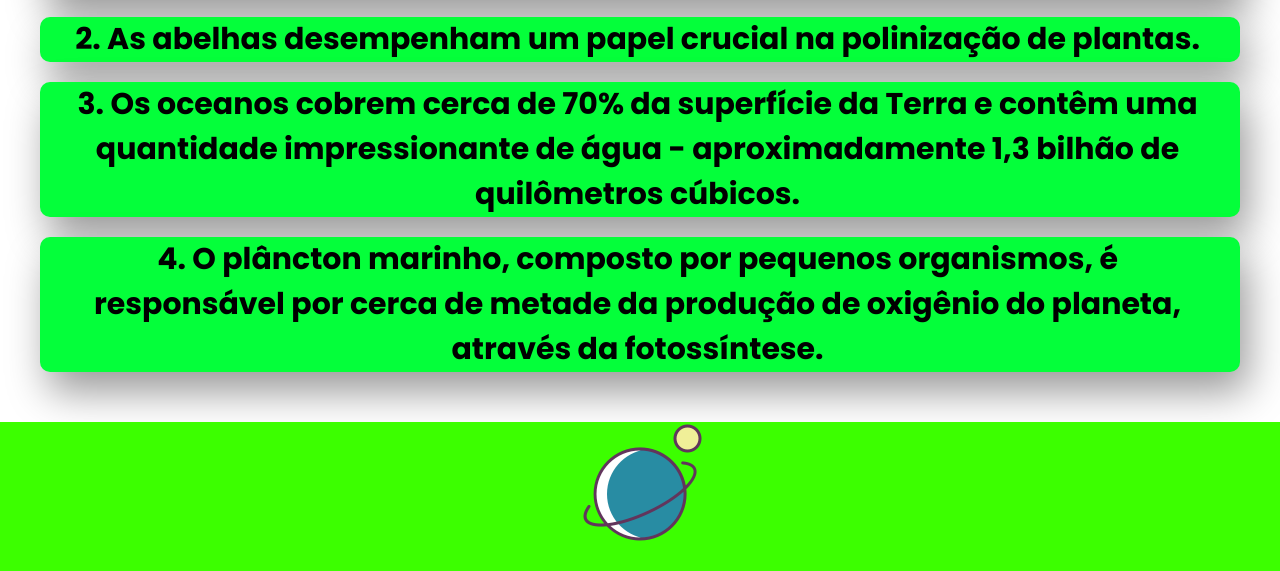
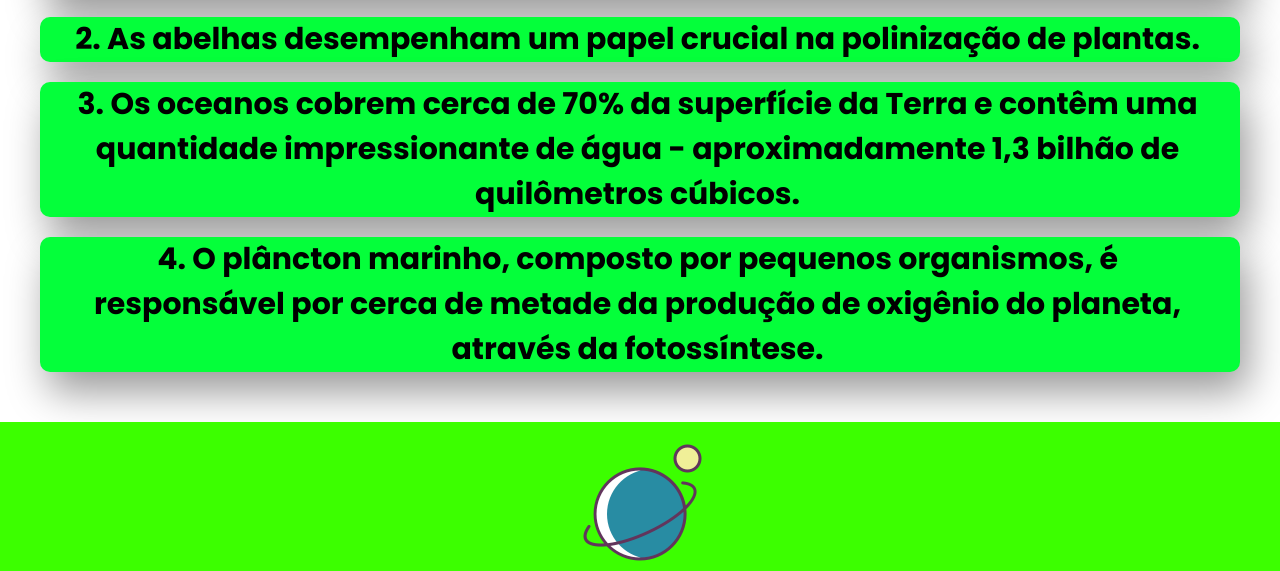
Before and after one commit to feliperodriguesdesouza/Rvolu-o_verde, a plain HTML site: page index.html in a window 1280 px wide. Shown: the part 2507-3078 px from the top of the page. Drawn offline with Linux system fonts and the light colour scheme.

Commit message:
Update style.css

```diff
--- a/style.css
+++ b/style.css
@@ -126,6 +126,10 @@
     margin: 10px 0;
 }
 
+  footer img {
+  padding: 20px;
+  }
+
   .caixa{
     padding: 30px;
   }
```
